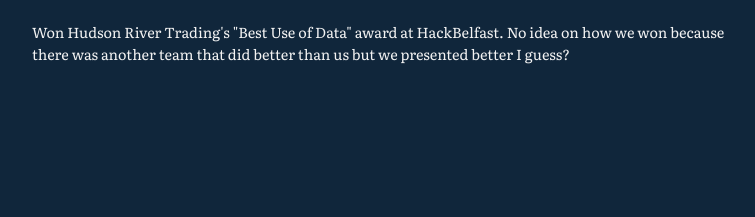
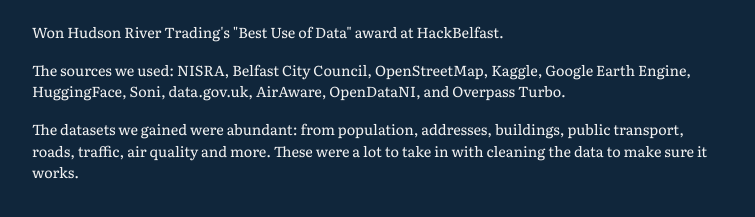
Before and after one commit to jickzx/jickzx.github.io, a plain HTML site: page posts/Belciti.html in a window 1280 px wide. Shown: the part 285-502 px from the top of the page, without its empty margins (260-1015 px from the left). Drawn offline with Linux system fonts and the light colour scheme; a web font is replaced by a local one.

Commit message:
updated Belciti

```diff
--- a/posts/Belciti.html
+++ b/posts/Belciti.html
@@ -34,8 +34,18 @@
 
               <article>
                 <p>
-                    Won Hudson River Trading's "Best Use of Data" award at HackBelfast. No idea on how we won because there was
-                    another team that did better than us but we presented better I guess?
+                    Won Hudson River Trading's "Best Use of Data" award at HackBelfast.
+                </p>
+                <p>
+                  The sources we used: NISRA, Belfast City Council, OpenStreetMap,
+                  Kaggle, Google Earth Engine, HuggingFace, Soni, data.gov.uk, AirAware,
+                  OpenDataNI, and Overpass Turbo.
+                </p>
+
+                <p>
+                  The datasets we gained were abundant:
+                  from population, addresses, buildings, public transport, roads, traffic, air quality and more.
+                  These were a lot to take in with cleaning the data to make sure it works.
                 </p>
               </article>
             </section>
```
